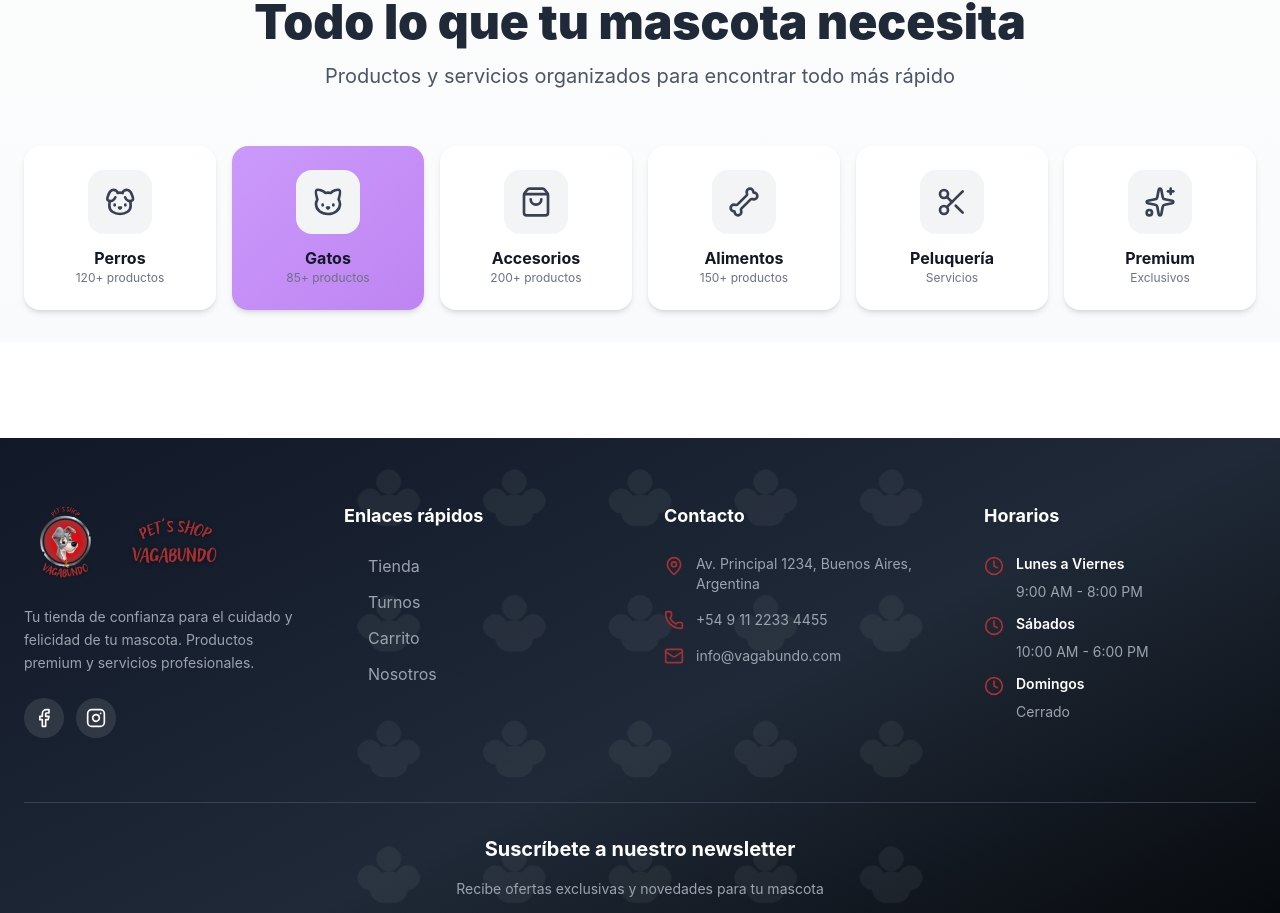
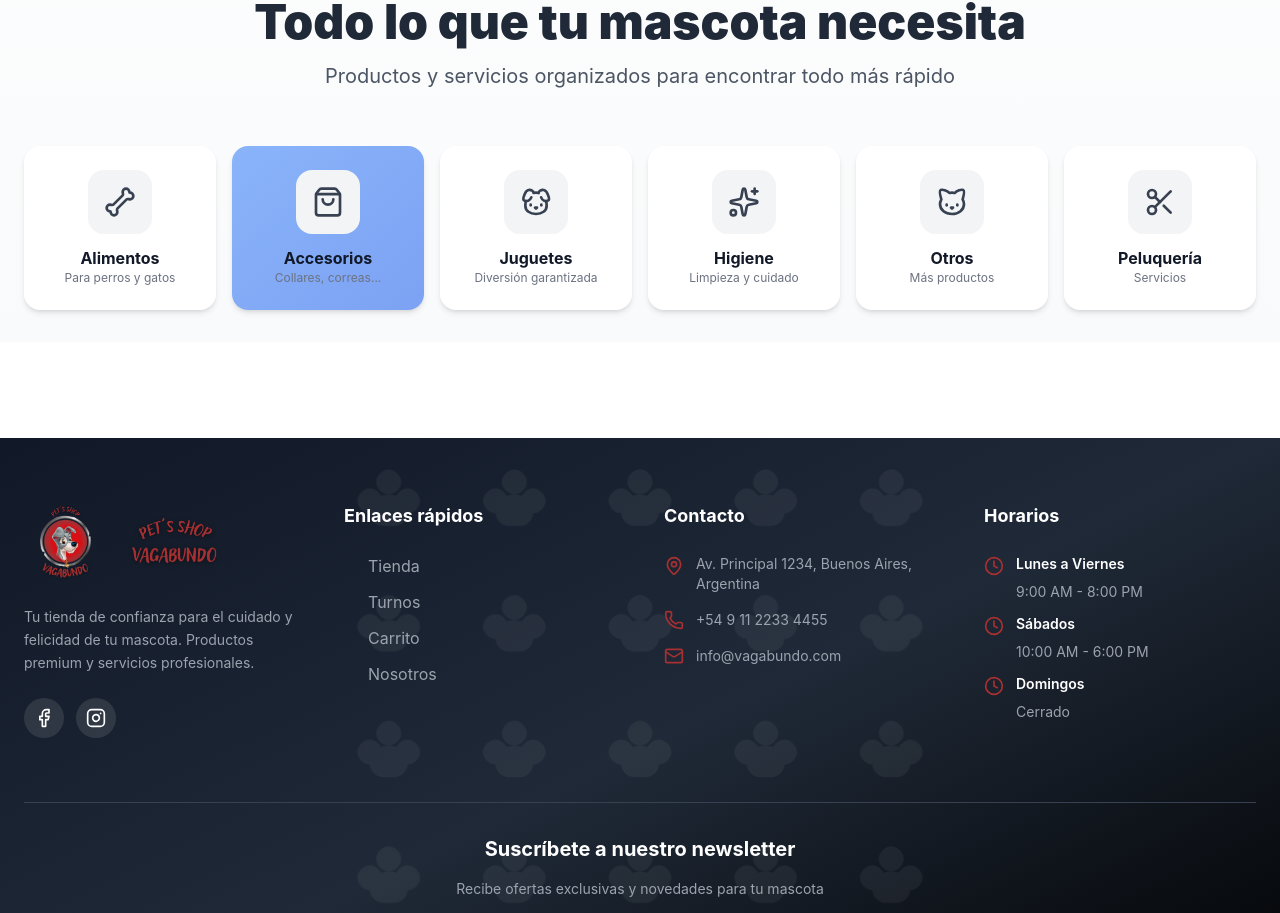
Before and after one commit to paolanovick/petshop, a React (Vite) app in the folder frontend/: page / in a window 1280 px wide. Shown: the part 1480-2393 px from the top of the page. Built offline with nearby package versions, Linux system fonts and the light colour scheme; no server answers; a web font is replaced by a local one.

Commit message:
feat: Agregar subcategory y sincronizar categorías frontend/backend

```diff
--- a/frontend/src/components/home/Categories.jsx
+++ b/frontend/src/components/home/Categories.jsx
@@ -11,12 +11,12 @@ import FeaturedProductsCarousel from "./FeaturedProductsCarousel";
 import { useEffect, useState } from "react";
 
 const categories = [
-  { id: 1, name: "Perros", icon: Dog, color: "from-blue-500 to-blue-600", count: "120+ productos" },
-  { id: 2, name: "Gatos", icon: Cat, color: "from-purple-500 to-purple-600", count: "85+ productos" },
-  { id: 3, name: "Accesorios", icon: ShoppingBag, color: "from-green-500 to-green-600", count: "200+ productos" },
-  { id: 4, name: "Alimentos", icon: Bone, color: "from-orange-500 to-orange-600", count: "150+ productos" },
-  { id: 5, name: "Peluquería", icon: Scissors, color: "from-pink-500 to-pink-600", count: "Servicios" },
-  { id: 6, name: "Premium", icon: Sparkles, color: "from-red-500 to-red-600", count: "Exclusivos" },
+  { id: 1, name: "Alimentos", icon: Bone, color: "from-orange-500 to-orange-600", count: "Para perros y gatos" },
+  { id: 2, name: "Accesorios", icon: ShoppingBag, color: "from-blue-500 to-blue-600", count: "Collares, correas..." },
+  { id: 3, name: "Juguetes", icon: Dog, color: "from-purple-500 to-purple-600", count: "Diversión garantizada" },
+  { id: 4, name: "Higiene", icon: Sparkles, color: "from-green-500 to-green-600", count: "Limpieza y cuidado" },
+  { id: 5, name: "Otros", icon: Cat, color: "from-pink-500 to-pink-600", count: "Más productos" },
+  { id: 6, name: "Peluquería", icon: Scissors, color: "from-red-500 to-red-600", count: "Servicios" },
 ];
 
 export default function Categories() {
@@ -63,9 +63,7 @@ export default function Categories() {
               <button
                 key={category.id}
                 type="button"
-                onClick={() =>
-                  navigate(`/shop?category=${category.name.toLowerCase()}`)
-                }
+               onClick={() => navigate(`/shop?category=${category.name.toLowerCase()}`)}
                 className="relative group bg-white rounded-2xl p-6 shadow-md hover:shadow-2xl transition-all duration-200 hover:-translate-y-2"
               >
                 {/* GRADIENT – SUAVE */}
--- a/frontend/src/pages/admin/ProductsAdmin.jsx
+++ b/frontend/src/pages/admin/ProductsAdmin.jsx
@@ -29,6 +29,7 @@ export default function ProductsAdmin() {
   price: '',
   stock: '',
   category: 'alimentos',
+  subcategory: null,  // ← AGREGAR
   images: [''],
   destacado: false,
   activo: true,
@@ -127,6 +128,7 @@ export default function ProductsAdmin() {
   price: product.price,
   stock: product.stock,
   category: product.category,
+  subcategory: product.subcategory || null,  // ← AGREGAR
   images: product.images.length > 0 ? product.images : [''],
   destacado: product.destacado,
   activo: product.activo,
@@ -139,6 +141,7 @@ export default function ProductsAdmin() {
   price: '',
   stock: '',
   category: 'alimentos',
+  subcategory: null,  // ← AGREGAR
   images: [''],
   destacado: false,
   activo: true,
@@ -232,6 +235,7 @@ export default function ProductsAdmin() {
               </option>
             ))}
                   </select>
+
         </div>
 
         {error && (
@@ -445,6 +449,21 @@ export default function ProductsAdmin() {
                   ))}
                 </select>
                           </div>
+                          <div>
+  <label className="block text-sm font-medium text-gray-700 mb-2">
+    Subcategoría (opcional)
+  </label>
+  <select
+    value={formData.subcategory || ''}
+    onChange={(e) => setFormData({ ...formData, subcategory: e.target.value || null })}
+    className="w-full px-4 py-2 border border-gray-300 rounded-lg focus:ring-2 focus:ring-orange-500 focus:border-orange-500 outline-none"
+  >
+    <option value="">Sin subcategoría</option>
+    <option value="perros">Para Perros</option>
+    <option value="gatos">Para Gatos</option>
+    <option value="ambos">Para Ambos</option>
+  </select>
+</div>
 
               <div>
                 <label className="block text-sm font-medium text-gray-700 mb-2">Imágenes (URLs)</label>
```
Lines whose indentation alone changed are shown as unchanged.
